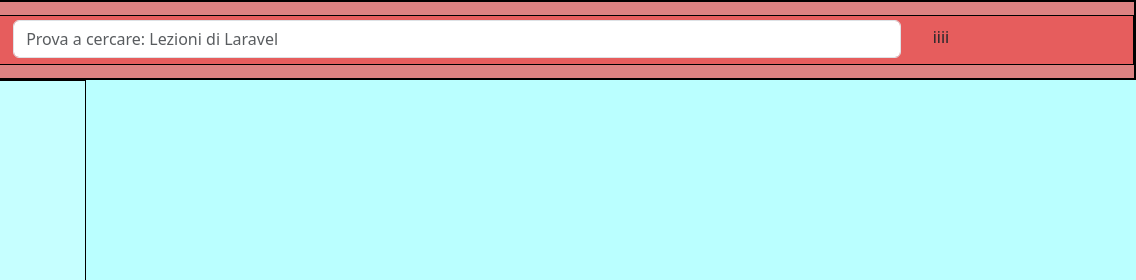
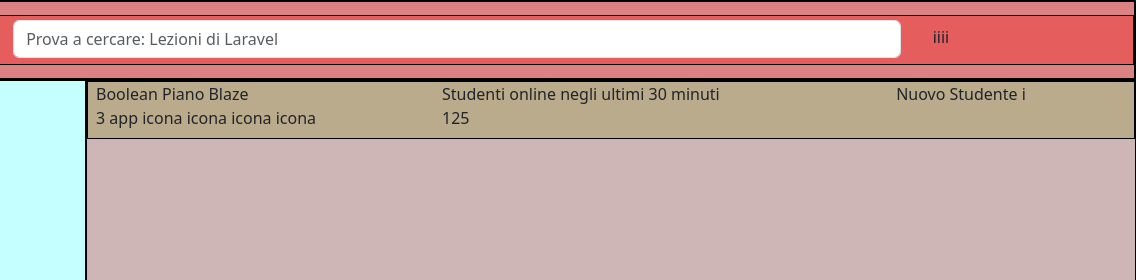
Before and after one commit to marcocnc/html-css-bootstrap-dashboard, a plain HTML site: page index.html in a window 1280 px wide. Shown: the top 280 px of the page, 144-1280 px from the left. Drawn offline with nearby package versions, Linux system fonts and the light colour scheme.

Commit message:
[add] cta

```diff
--- a/assets/css/style.css
+++ b/assets/css/style.css
@@ -2,6 +2,10 @@
     min-height: 50px;
     background-color: #ff010149;
     border: 1px solid #000;
+}
+
+.container-wrapper{
+    height: 100vh;
 }
 
 header{
@@ -14,9 +18,10 @@ header{
 }
 
 main{
-    height: 100vh;
+    height: 100%;
     background-color: rgba(0, 255, 255, 0.269);
     padding-top: 80px;
+    display: flex;
 }
 
 /* Header */
@@ -30,7 +35,10 @@ main{
     vertical-align: middle;
 }
 
-
+.content{
+    width: 100%;
+    height: 100%s;
+}
 
 /* Main */
 #sidebar{
@@ -41,10 +49,10 @@ main{
     border: 1px solid #000;
 }
 
-#cta{
-    width: calc(100% - 230px);
-    height: 90px;
+.cta{
+    width: 100%;
     background-color: #949a455f;
+
 }
 
 
--- a/index.html
+++ b/index.html
@@ -18,6 +18,8 @@
     <title>Dashboard</title>
 </head>
 <body>
+
+    <div class="container-wrapper">
 
         <!-- Header -->
         <header class="debug">
@@ -84,10 +86,38 @@
             </nav>
             <!-- /Sidebar -->
 
+            <div class="content debug">
+                <!-- CTA -->
+                <section class="cta debug ps-2">
+                    <div class="row-cols-3 d-lg-flex justify-content-lg-between">
+                        <div class="col pb-2 order-lg-2 text-lg-center">
+                            <span>Nuovo Studente</span>
+                            <span>i</span>
+                        </div>
+                        <div class="col pb-2 order-lg-0">
+                            <span>Boolean</span>
+                            <span>Piano Blaze</span>
+                            <div class="apps">
+                                <span>3 app</span>
+                                <span>icona</span>
+                                <span class="d-lg-none"> + </span>
+                                <span class="d-none d-lg-inline">icona</span>
+                                <span class="d-none d-lg-inline">icona</span>
+                                <span class="d-none d-lg-inline">icona</span>
+                            </div>
+                        </div>
+                        <div class="col order-lg-1 ">
+                            <span>Studenti online negli ultimi 30 minuti</span>
+                            <div class="students">
+                                <span>125</span>
+                            </div>
+                        </div>
+                    </div>
+                </section>
 
-        <!-- CTA -->
-        <section id="cta debug"></section>
+            </div>
         </main>
+    </div>
 
 
 
```
Lines whose indentation alone changed are shown as unchanged.
